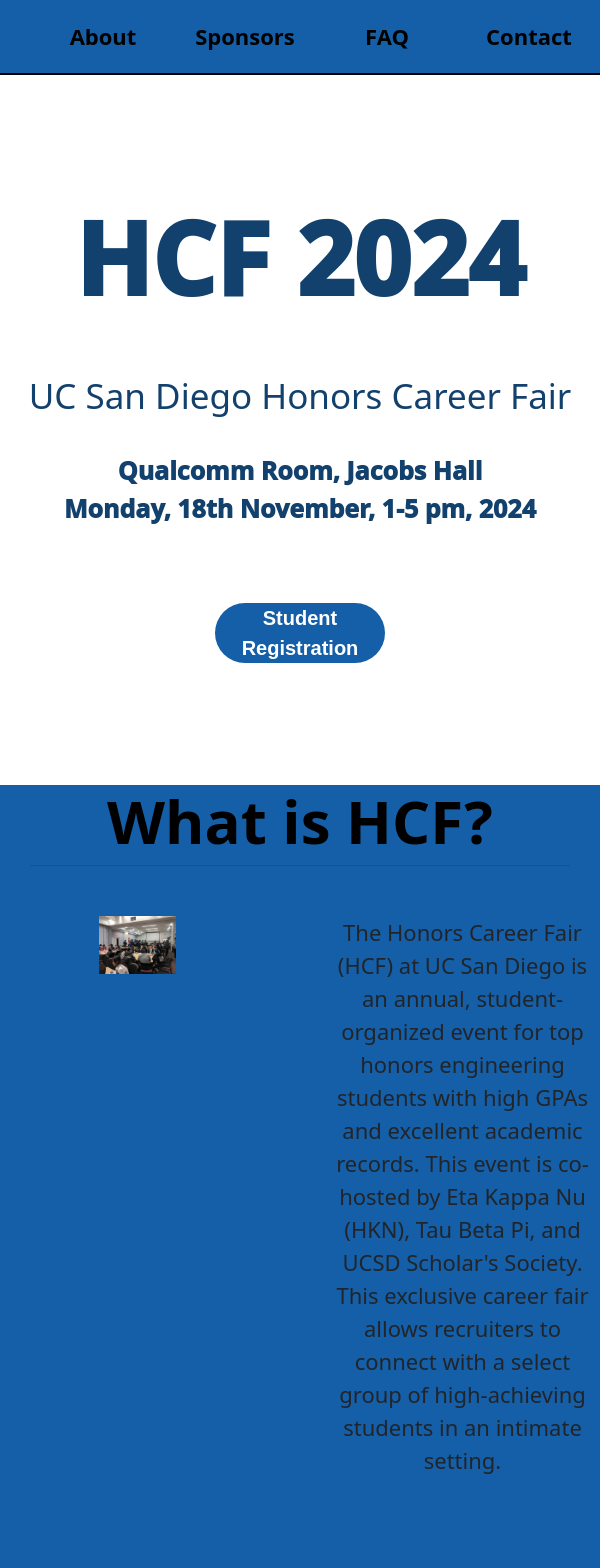
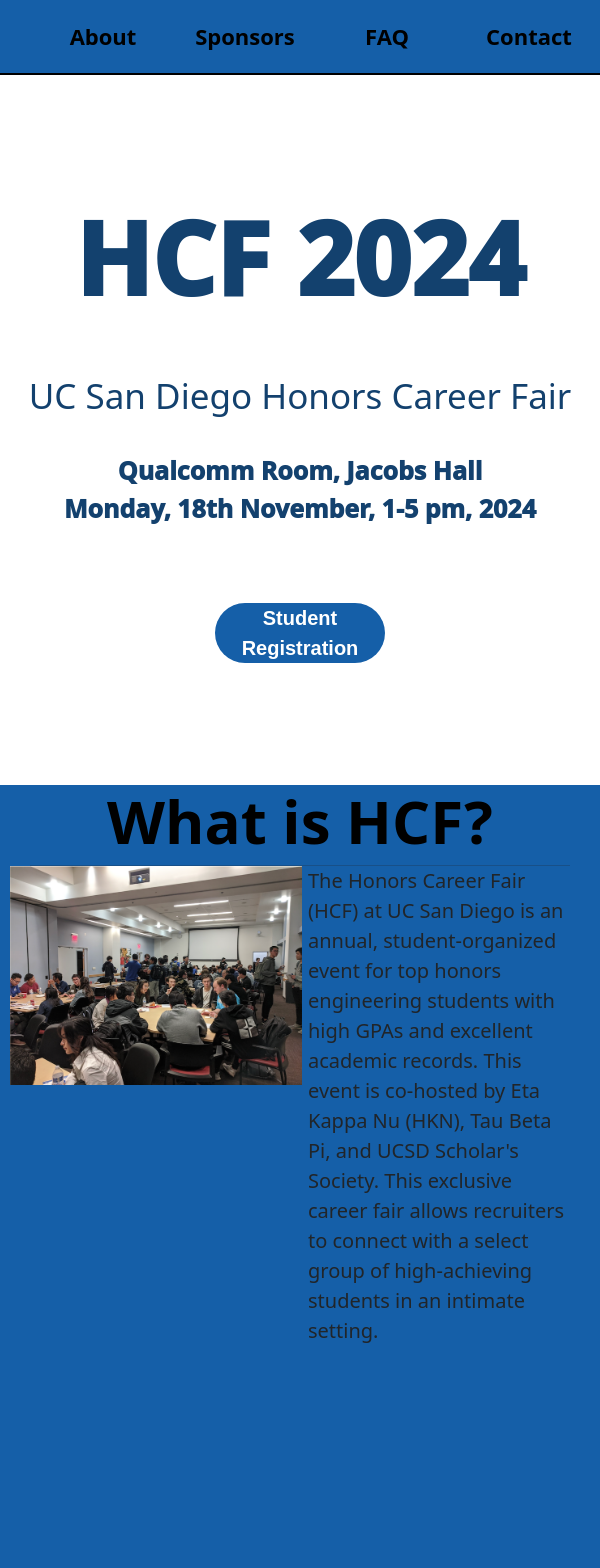
Before and after one commit to nlormsby/EventTemplate, a React (Create React App) app in the folder event-app/: page / in a window 600 px wide. Shown: the top 1568 px of the page. Built offline with nearby package versions, Linux system fonts and the light colour scheme.

Commit message:
about style fixed

```diff
--- a/event-app/src/App.css
+++ b/event-app/src/App.css
@@ -124,32 +124,6 @@
   padding-bottom: 30px;
 }
 
-.wrapper {
-  display: inline-grid;
-  grid-template-columns: repeat(2, 1fr);
-  /* display: flex; */
-  flex-direction: row;
-  gap: 50px;
-  justify-content: center;
-  width: 100%;
-  height: auto;
-  font-size: 28px;
-  padding-top: 50px;
-}
-
-.wrapper .one {
-  text-align: center;
-  grid-column: 1 / 2;
-  grid-row: 1;
-  align-items: center;
-}
-.wrapper .two {
-  text-align: center;
-  grid-column: 2 / 3;
-  grid-row: 1;
-  align-items: center;
-}
-
 .Redirect-Button {
   color: white;
   float: center;
@@ -188,9 +162,21 @@
   font-size: 60px;
 }
 
-#about p {
+.aboutP {
   overflow: auto;
-  font-size: auto;
+  font-size: 30px;
+  margin-right: 30px;
+}
+
+.column {
+  column-count: 2;
+}
+
+.aImg img {
+  width: 100%;
+  height:auto;
+  margin-left: 10px;
+  margin-right: 5px;
 }
 
 /* ----------------------------------------Sponser Css------------------------------------------- */
@@ -218,7 +204,7 @@
 
 /* ----------------------------------------FAQ Css------------------------------------------- */
 #faq {
-  height: 100vh;
+  height: fit-content;
   width: 100%;
   background-color: var(--lightBlue);
   scroll-margin-top: 85px;
@@ -380,10 +366,12 @@
   #about {
     scroll-margin-top: 0px;
   }
-  #about p {
+  .aboutP {
     overflow: auto;
-    font-size: 26px;
+    font-size: 23px;
+    margin-right: 30px;
   }
+
 
   #spons {
     scroll-margin-top: 0px;
@@ -435,9 +423,10 @@
   #about {
     scroll-margin-top: 0px;
   }
-  #about p {
+  .aboutP {
     overflow: auto;
-    font-size: 22px;
+    font-size: 20px;
+    margin-right: 30px;
   }
 
   #spons {
--- a/event-app/src/components/about.tsx
+++ b/event-app/src/components/about.tsx
@@ -4,12 +4,9 @@
         <div id="about">
             <h1>What is HCF?</h1>
             <hr></hr>
-            <div className="wrapper">
-                <div className="one">
-                    <img className="sPic" src="images\HCF_Pic.png"/>
-                </div>
-                <div className="two">
-                    <p>
+            <div className="column">
+                <div className="aImg"><img src="images\HCF_Pic.png"/></div>
+                <p className="aboutP">
                     The Honors Career Fair (HCF) at UC San Diego is an
                     annual, student-organized event for top honors engineering
                     students with high GPAs and excellent academic records. This event
@@ -17,9 +14,9 @@
                     Society. This exclusive career fair allows recruiters to connect with a
                     select group of high-achieving students in an intimate
                     setting.
-                    </p>
-                </div>
+                </p>
             </div>
+
 
         </div>
     );//make text bigger to fill entire blue section
```
